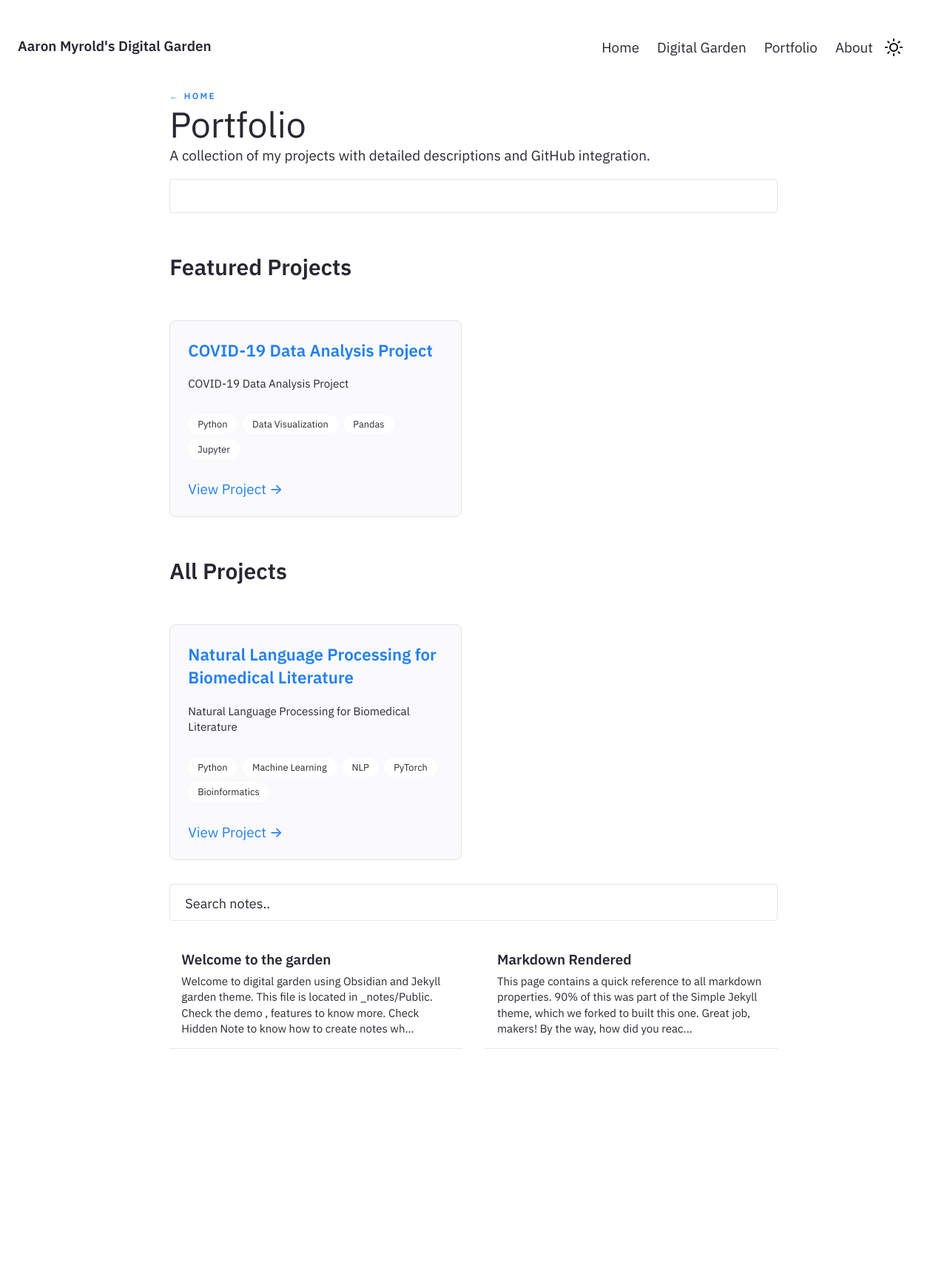
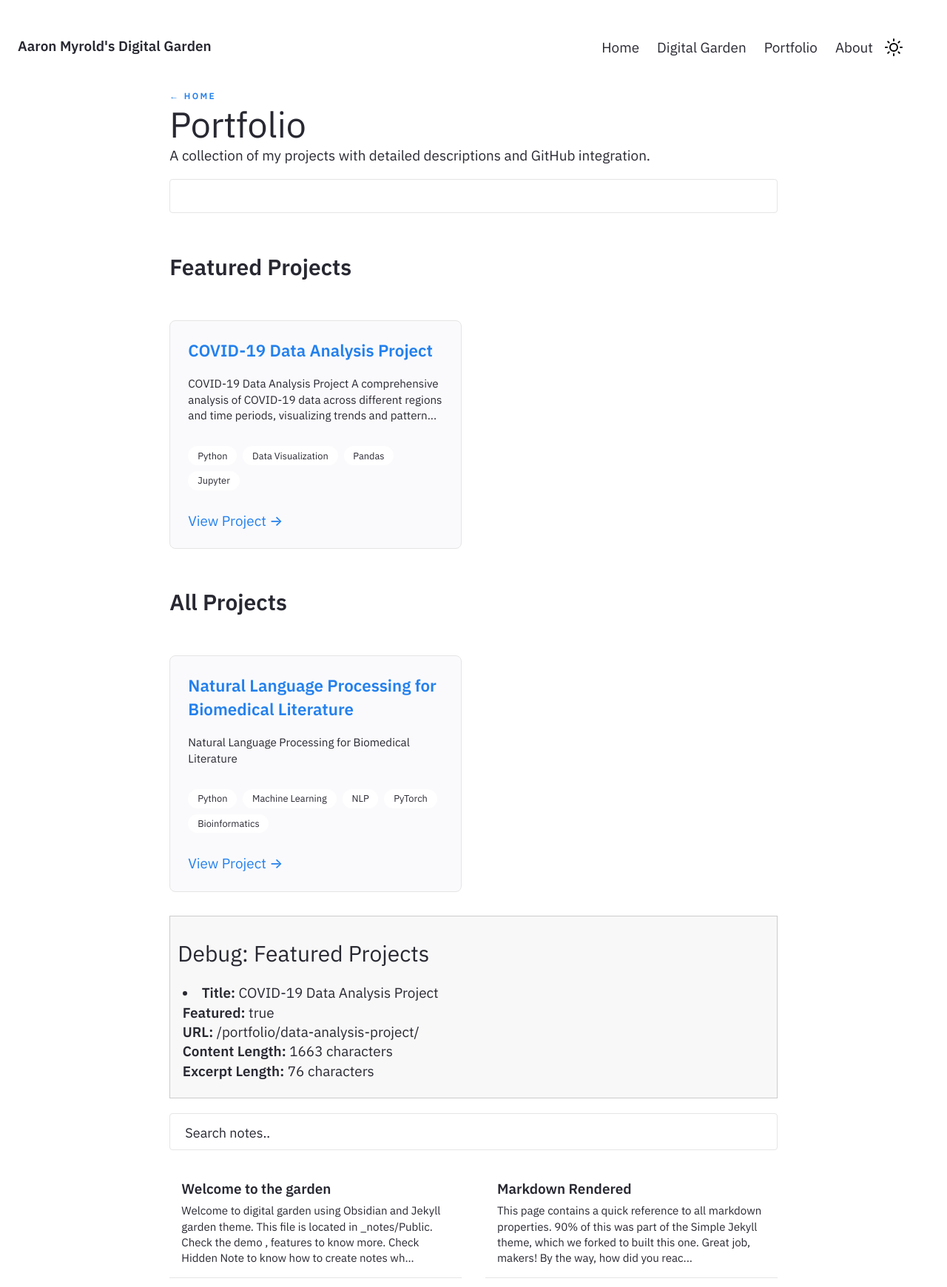
Before and after one commit to amyrold/amyrold.github.io, a Jekyll site: the page built from pages/portfolio.md, in a window 1280 px wide. Shown: the whole page at 74% size. Built offline with Jekyll 4.4.1, drawn with Linux system fonts in a browser that asks for light colours; before the commit the page ends 1430 px from its top, so only the background shows below that.

Commit message:
Attempt 2

```diff
--- a/Gemfile
+++ b/Gemfile
@@ -1,9 +1,7 @@
 source "https://rubygems.org"
 
-# Use GitHub Pages for consistent deployment
 gem "github-pages", group: :jekyll_plugins
 
-# If you have any plugins, put them here
 group :jekyll_plugins do
   gem "jekyll-feed"
   gem "jekyll-seo-tag"
--- a/assets/css/portfolio.css
+++ b/assets/css/portfolio.css
@@ -166,3 +166,25 @@
   margin-left: 0 !important;
   margin-right: 0 !important;
 }
+
+/* Featured Project styles */
+#featured-projects .portfolio-item {
+  border: 1px solid var(--color-border-light);
+  background-color: var(--color-bg-sub);
+}
+
+#featured-projects .portfolio-item:hover {
+  border-color: var(--color-text-link);
+}
+
+#featured-projects h2 {
+  color: var(--color-text-main);
+  margin-top: 0;
+  padding-top: 0;
+}
+
+/* Fix for duplicate content */
+.portfolio-item h2 + h2,
+.portfolio-item p + p:not(.excerpt) {
+  display: none;
+}
--- a/pages/portfolio.md
+++ b/pages/portfolio.md
@@ -18,7 +18,7 @@ A collection of my projects with detailed descriptions and GitHub integration.
 {% for project in featured_projects %}
   <div class="portfolio-item" data-searchable="{{ project.title }} {{ project.tags | join: ' ' }} {{ project.content | strip_html }}">
     <h2><a href="{{ project.url }}">{{ project.title }}</a></h2>
-    <p>{{ project.excerpt | strip_html | truncate: 120 }}</p>
+    <p>{{ project.content | strip_html | truncate: 150 }}</p>
 
     {% if project.tags %}
     <div class="project-tags">
@@ -78,3 +78,20 @@ A collection of my projects with detailed descriptions and GitHub integration.
     });
   });
 </script>
+
+<!-- Debug Info -->
+<div style="border: 1px solid #ccc; padding: 10px; margin: 20px 0; background: #f8f8f8;">
+  <h3>Debug: Featured Projects</h3>
+  <ul>
+  {% assign featured_projects = site.projects | where: "featured", true %}
+  {% for project in featured_projects %}
+    <li>
+      <strong>Title:</strong> {{ project.title }}<br>
+      <strong>Featured:</strong> {{ project.featured }}<br>
+      <strong>URL:</strong> {{ project.url }}<br>
+      <strong>Content Length:</strong> {{ project.content | size }} characters<br>
+      <strong>Excerpt Length:</strong> {{ project.excerpt | size }} characters
+    </li>
+  {% endfor %}
+  </ul>
+</div>
```
